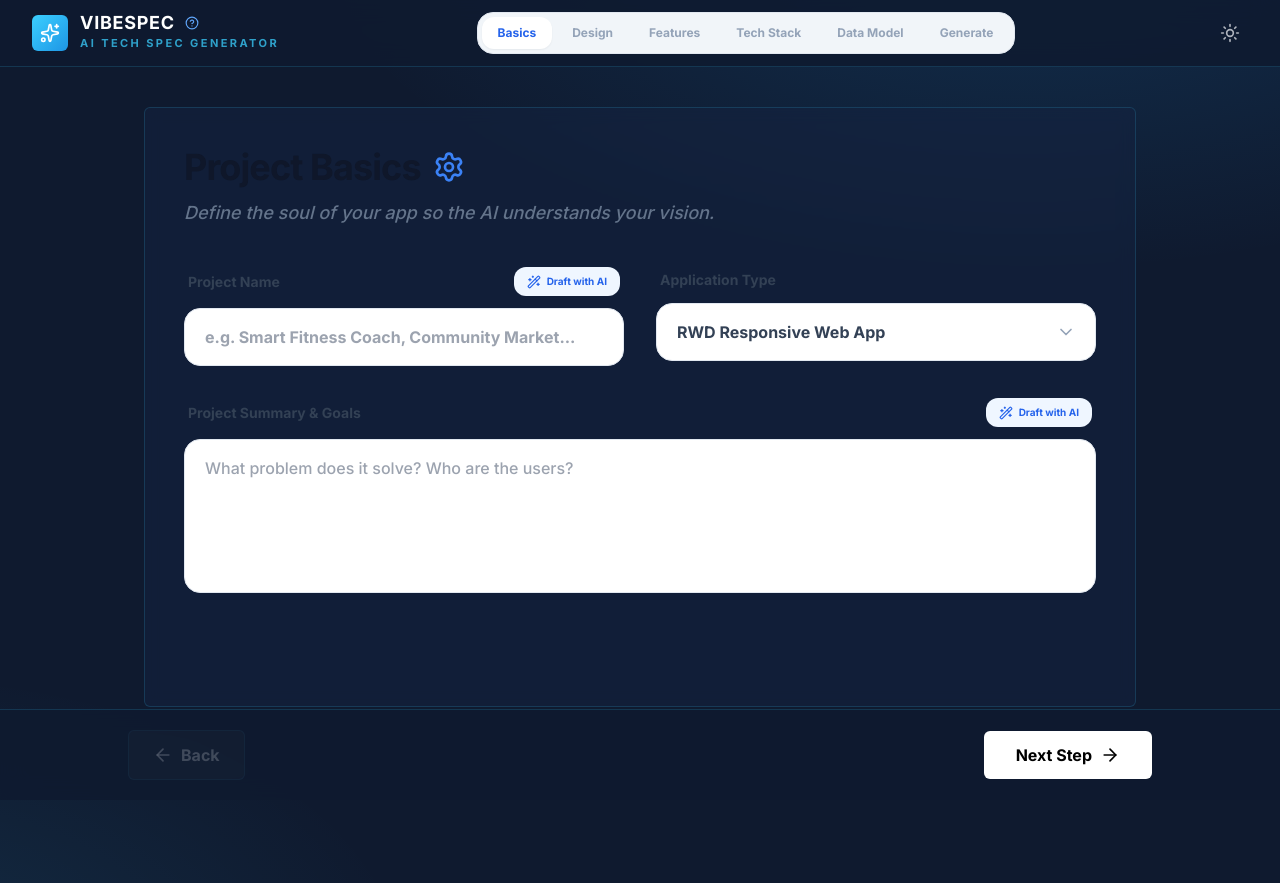
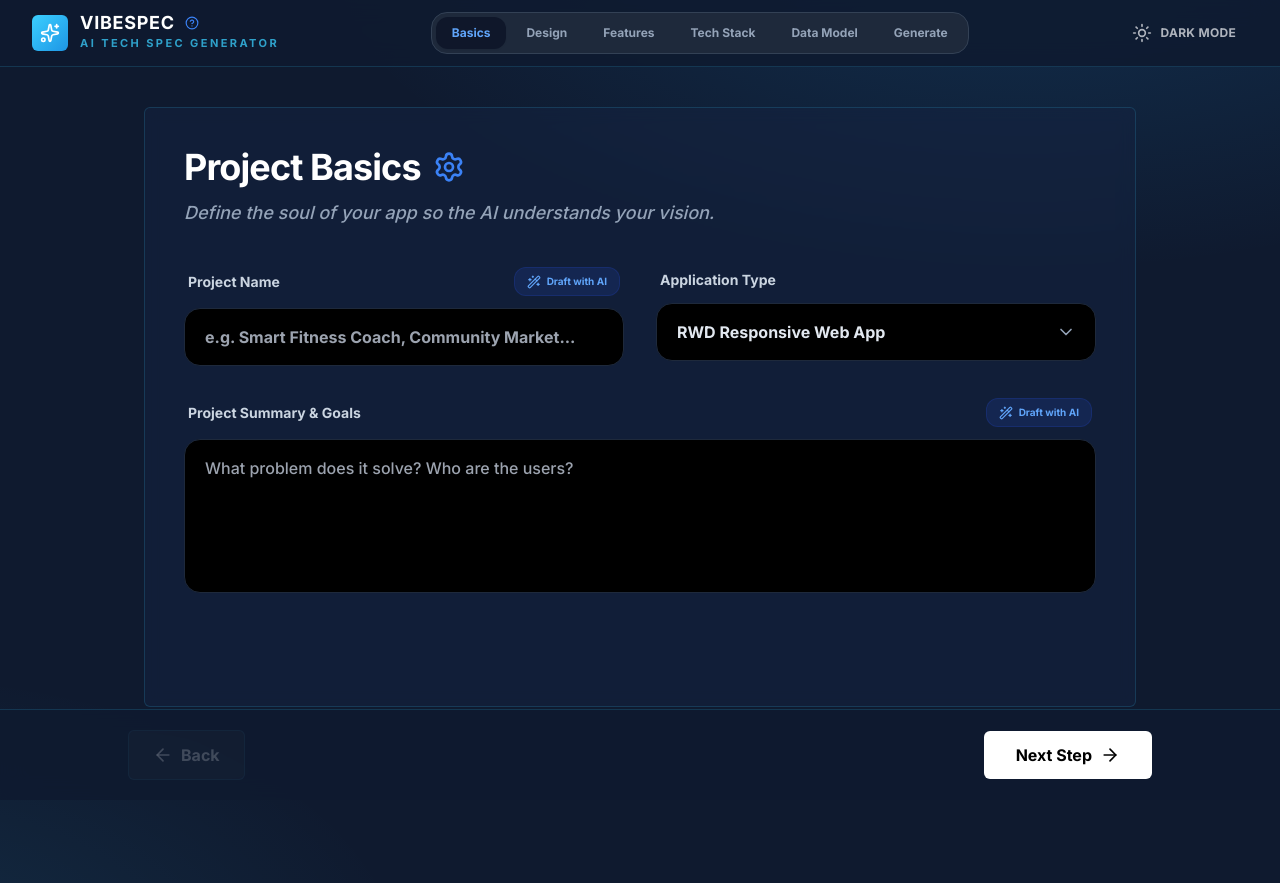
Before and after one commit to kevin02150101/super-app, a React (Vite) app in the folder vibespec-generator/: page / in a window 1280 px wide. Built offline with nearby package versions, Linux system fonts and the light colour scheme.

Commit message:
Fix Tailwind dark mode config load order

```diff
--- a/vibespec-generator/App.tsx
+++ b/vibespec-generator/App.tsx
@@ -103,6 +103,8 @@ export default function App() {
   }, [theme]);
 
   const toggleTheme = () => setTheme(prev => prev === 'light' ? 'dark' : 'light');
+  const themeLabel = theme === 'light' ? 'White Mode' : 'Dark Mode';
+  const nextThemeLabel = theme === 'light' ? 'dark' : 'white';
 
   const updateSpec = <K extends keyof TechSpec>(key: K, value: TechSpec[K]) => {
     setSpec(prev => ({ ...prev, [key]: value }));
@@ -130,7 +132,7 @@ export default function App() {
   };
 
   return (
-    <div className="min-h-screen flex flex-col text-slate-100">
+    <div className="min-h-screen flex flex-col" style={{ color: 'var(--page-text)' }}>
       <header className="sticky top-0 z-50 px-4 py-3 sm:px-8 backdrop-blur-md"
               style={{ background: 'var(--bar-bg)', borderBottom: '1px solid var(--bar-border)' }}>
         <div className="max-w-7xl mx-auto flex items-center justify-between">
@@ -150,11 +152,12 @@ export default function App() {
             <StepIndicator currentStep={step} onStepClick={goToStep} />
           </div>
           <div className="flex items-center gap-2">
-            <button onClick={toggleTheme} className="p-2 rounded-full transition-all duration-300"
+            <button onClick={toggleTheme} aria-label={`Switch to ${nextThemeLabel} mode`} className="px-3 py-2 rounded-full transition-all duration-300 flex items-center gap-2"
                     style={{ color: 'var(--ink-soft)', background: 'transparent' }}
                     onMouseEnter={e => { e.currentTarget.style.background = 'var(--paper-soft)'; e.currentTarget.style.color = 'var(--accent)'; }}
                     onMouseLeave={e => { e.currentTarget.style.background = 'transparent'; e.currentTarget.style.color = 'var(--ink-soft)'; }}>
               {theme === 'light' ? <Moon className="w-5 h-5" /> : <Sun className="w-5 h-5" />}
+              <span className="text-xs font-bold tracking-wide uppercase">{themeLabel}</span>
             </button>
           </div>
         </div>
--- a/vibespec-generator/index.html
+++ b/vibespec-generator/index.html
@@ -5,14 +5,12 @@
     <meta charset="UTF-8">
     <meta name="viewport" content="width=device-width, initial-scale=1.0">
     <title>VibeSpec Generator</title>
+        <script src="https://cdn.tailwindcss.com"></script>
         <script>
-            tailwind = {
-                config: {
-                    darkMode: 'class'
-                }
+            tailwind.config = {
+                darkMode: 'class'
             };
         </script>
-        <script src="https://cdn.tailwindcss.com"></script>
     <link rel="preconnect" href="https://fonts.googleapis.com">
     <link rel="preconnect" href="https://fonts.gstatic.com" crossorigin>
     <link href="https://fonts.googleapis.com/css2?family=Inter:wght@300;400;500;600;700&display=swap" rel="stylesheet">
```
